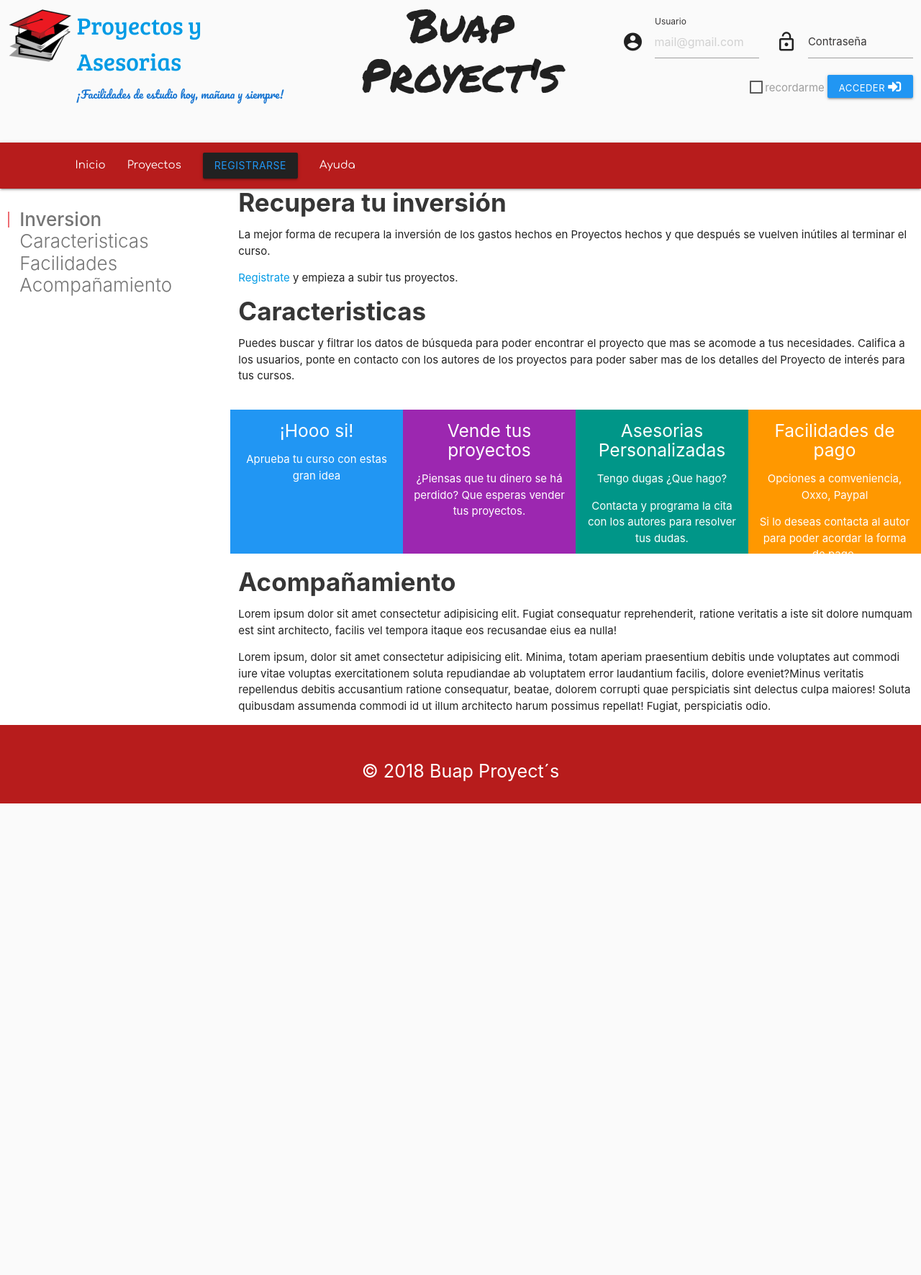
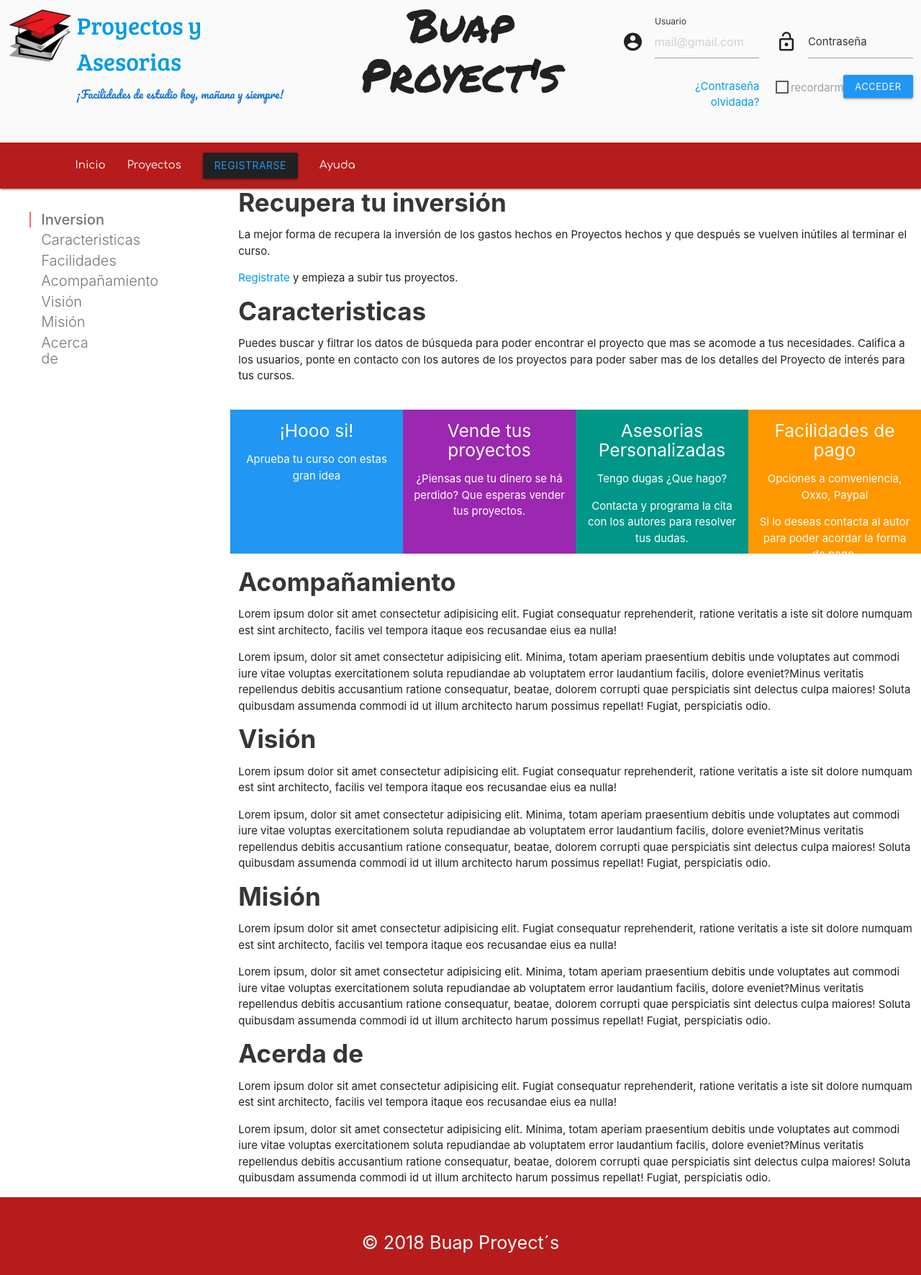
Before and after one commit to Eduar2TC/Proyecto-Asesorias, a PHP site: page / in a window 1280 px wide. Shown: the whole page at 72% size. Before the commit the page ends 1116 px from the top, so only its background shows below. Run offline with PHP 8.4, Linux system fonts and the light colour scheme.

Commit message:
change colors on elements

```diff
--- a/css/my-styles.css
+++ b/css/my-styles.css
@@ -18,7 +18,10 @@
 }
 
 /*Propiedades del Header*/
-
+/*Hover sobre el titulo principal*/
+#titulo-pagina:hover{
+  color:rgb(23, 110, 197);
+}
 h1{
     margin: auto;
 }
@@ -56,6 +59,17 @@ h1{
     margin-bottom: 0%;
 }
 /*Alineacion de los elementos del formulario*/
+/*Texto contraseña olvidada*/
+#contrasenia-olvidada{
+  margin-top: 0%;
+  margin-bottom: 0%;
+}
+#contrasenia-olvidada p{
+  margin-top:3%;
+}
+#contrasenia-olvidada a:hover{
+  text-decoration: underline;
+}
 #span-recuerdame{
     padding-left: 25%;
 }
@@ -79,6 +93,16 @@ h1{
     color: rgb(56, 54, 54);
 }
 
+/* label underline focus color */
+.input-field input[type=password]:focus {
+    border-bottom: 1px solid rgb(54, 56, 77) !important;
+    box-shadow: 0 1px 0 0 rgb(44, 38, 122) !important;
+}
+/* valid color */
+.input-field input[type=password].valid {
+    border-bottom: 1px solid rgb(16, 57, 168) !important;
+    box-shadow: 0 1px 0 0 rgb(30, 17, 212) !important;
+}
 /* label focus color */
 .input-field input[type=password]:focus+label {
     color:rgb(47, 50, 255) !important;
@@ -86,20 +110,20 @@ h1{
 
 /* label underline focus color */
 .input-field input[type=email]:focus {
-    border-bottom: 1px solid rgb(21, 255, 0) !important;
-    box-shadow: 0 1px 0 0 rgb(17, 212, 49) !important;
+    border-bottom: 1px solid rgb(54, 56, 77) !important;
+    box-shadow: 0 1px 0 0 rgb(44, 38, 122) !important;
 }
 
 /* valid color */
 .input-field input[type=email].valid {
-    border-bottom: 1px solid rgb(16, 57, 168);
-    box-shadow: 0 1px 0 0 rgb(4, 183, 238) !important;
+    border-bottom: 1px solid rgb(16, 57, 168) !important;
+    box-shadow: 0 1px 0 0 rgb(4, 66, 238) !important;
 }
 
 /* invalid color */
 .input-field input[type=text].invalid {
-    border-bottom: 1px solid rgb(60, 196, 6);
-    box-shadow: 0 1px 0 0 rgb(13, 221, 152);
+    border-bottom: 1px solid rgb(196, 19, 6);
+    box-shadow: 0 1px 0 0 rgb(221, 27, 13);
 }
 
 /* icon prefix focus color */
@@ -152,8 +176,11 @@ h1{
       width: 24%;
 
   }
+  /*Tamaño de los titulos del Scrollspy*/
   .table-of-contents a{
-    font-size: 26px;
+    margin-left: 30px;
+    margin-right: 0px;
+    font-size: 20px;
   }
   #navegacion-menu{
        margin-bottom: 0%;
--- a/index.php
+++ b/index.php
@@ -47,7 +47,10 @@ require_once("includes/header.php");
                             </div>
                         </div>
                         <div class="row delete-margin-row-botton">
-                            <div class="col s3 offset-s5">
+                            <div class="col s5 m6 l5 offset-m1 offset-l1" id="contrasenia-olvidada">
+                                <p class="margin right-align medium-small valign-wrapper"><a href="#">¿Contraseña olvidada?</a></p>
+                            </div>
+                            <div class="col s3 m3 l3 offset-m4">
                                 <p id="parrafo-checkbox">
                                     <label>
                                         <input type="checkbox" class="blue" id="recuerdame" />
@@ -55,7 +58,7 @@ require_once("includes/header.php");
                                     </label>
                                 </p>
                             </div>
-                            <div class="col s4 offset-2" id="button-access">
+                            <div class="col s4 m3 l3 offset-s2" id="button-access">
                                 <button class="btn waves-effect waves-light btn-small blue right" type="submit" name="action">Acceder
                                     <i class="fas fa-sign-in-alt"></i>
                                 </button>
@@ -117,6 +120,9 @@ require_once("includes/header.php");
                                 <li class="left-align"><a href="#caracteristicas">Caracteristicas</a></li>
                                 <li class="left-align"><a href="#cajas-texto">Facilidades</a></li>
                                 <li class="left-align"><a href="#acompaniamiento">Acompañamiento</a></li>
+                                <li class="left-align"><a href="#mision">Visión</a></li>
+                                <li class="left-align"><a href="#vision">Misión</a></li>
+                                <li class="left-align"><a href="#acerca-de">Acerca de</a></li>
                             </ul>
                         </div>
                     </div>
@@ -176,6 +182,28 @@ require_once("includes/header.php");
                         </div>
                         <p>Lorem ipsum dolor sit amet consectetur adipisicing elit. Fugiat consequatur reprehenderit, ratione veritatis a iste sit dolore numquam est sint architecto, facilis vel tempora itaque eos recusandae eius ea nulla!</p>
                         <p>Lorem ipsum, dolor sit amet consectetur adipisicing elit. Minima, totam aperiam praesentium debitis unde voluptates aut commodi iure vitae voluptas exercitationem soluta repudiandae ab voluptatem error laudantium facilis, dolore eveniet?Minus veritatis repellendus debitis accusantium ratione consequatur, beatae, dolorem corrupti quae perspiciatis sint delectus culpa maiores! Soluta quibusdam assumenda commodi id ut illum architecto harum possimus repellat! Fugiat, perspiciatis odio.</p>
+                    </div>
+                    <div class="section-acompaniamiento scrollspy" id="mision">
+                        <div class="grey-text text-darken-4">
+                            <h1>Visión</h1>
+                        </div>
+                        <p>Lorem ipsum dolor sit amet consectetur adipisicing elit. Fugiat consequatur reprehenderit, ratione veritatis a iste sit dolore numquam est sint architecto, facilis vel tempora itaque eos recusandae eius ea nulla!</p>
+                        <p>Lorem ipsum, dolor sit amet consectetur adipisicing elit. Minima, totam aperiam praesentium debitis unde voluptates aut commodi iure vitae voluptas exercitationem soluta repudiandae ab voluptatem error laudantium facilis, dolore eveniet?Minus veritatis repellendus debitis accusantium ratione consequatur, beatae, dolorem corrupti quae perspiciatis sint delectus culpa maiores! Soluta quibusdam assumenda commodi id ut illum architecto harum possimus repellat! Fugiat, perspiciatis odio.</p>
+                    </div>
+                    <div class="section-acompaniamiento scrollspy" id="vision">
+                        <div class="grey-text text-darken-4">
+                            <h1>Misión</h1>
+                        </div>
+                        <p>Lorem ipsum dolor sit amet consectetur adipisicing elit. Fugiat consequatur reprehenderit, ratione veritatis a iste sit dolore numquam est sint architecto, facilis vel tempora itaque eos recusandae eius ea nulla!</p>
+                        <p>Lorem ipsum, dolor sit amet consectetur adipisicing elit. Minima, totam aperiam praesentium debitis unde voluptates aut commodi iure vitae voluptas exercitationem soluta repudiandae ab voluptatem error laudantium facilis, dolore eveniet?Minus veritatis repellendus debitis accusantium ratione consequatur, beatae, dolorem corrupti quae perspiciatis sint delectus culpa maiores! Soluta quibusdam assumenda commodi id ut illum architecto harum possimus repellat! Fugiat, perspiciatis odio.</p>
+                    </div>
+                    <div class="section-acompaniamiento scrollspy" id="acerca-de">
+                        <div class="grey-text text-darken-4">
+                            <h1>Acerda de</h1>
+                        </div>
+                        <p>Lorem ipsum dolor sit amet consectetur adipisicing elit. Fugiat consequatur reprehenderit, ratione veritatis a iste sit dolore numquam est sint architecto, facilis vel tempora itaque eos recusandae eius ea nulla!</p>
+                        <p>Lorem ipsum, dolor sit amet consectetur adipisicing elit. Minima, totam aperiam praesentium debitis unde voluptates aut commodi iure vitae voluptas exercitationem soluta repudiandae ab voluptatem error laudantium facilis, dolore eveniet?Minus veritatis repellendus debitis accusantium ratione consequatur, beatae, dolorem corrupti quae perspiciatis sint delectus culpa maiores! Soluta quibusdam assumenda commodi id ut illum architecto harum possimus repellat! Fugiat, perspiciatis odio.</p>
+                    </div>
                 </main>
             </section>
         </div>
```
Also changed, not shown: proyectos.php (+10 -7 lines).
